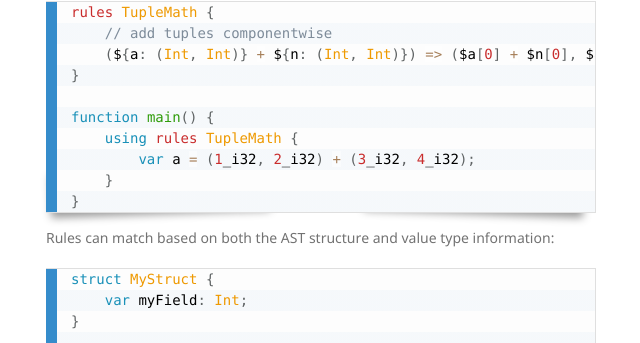
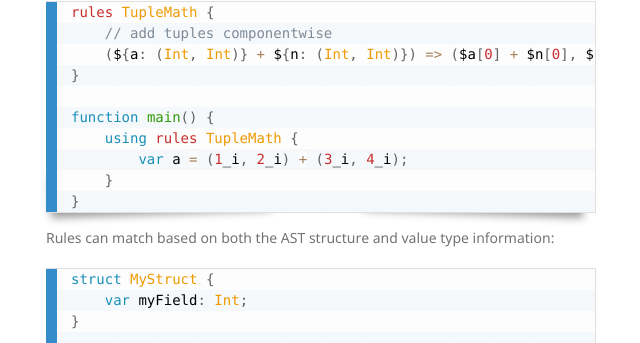
Before and after one commit to kitlang/kitlang.github.io, a Jekyll site: the page built from examples.md, in a window 1280 px wide and 900 px high, scrolled down 18663 px. Shown: the part 109-452 px from the top of the window, without its empty margins (524-1164 px from the left). Built offline with Jekyll 4.4.1, drawn with Linux system fonts in a browser that asks for light colours; nearby versions of some CDN libraries.

Commit message:
minor update

```diff
--- a/examples.md
+++ b/examples.md
@@ -904,7 +904,7 @@ rules TupleMath {
 
 function main() {
     using rules TupleMath {
-        var a = (1_i32, 2_i32) + (3_i32, 4_i32);
+        var a = (1_i, 2_i) + (3_i, 4_i);
     }
 }
 ~~~
```
